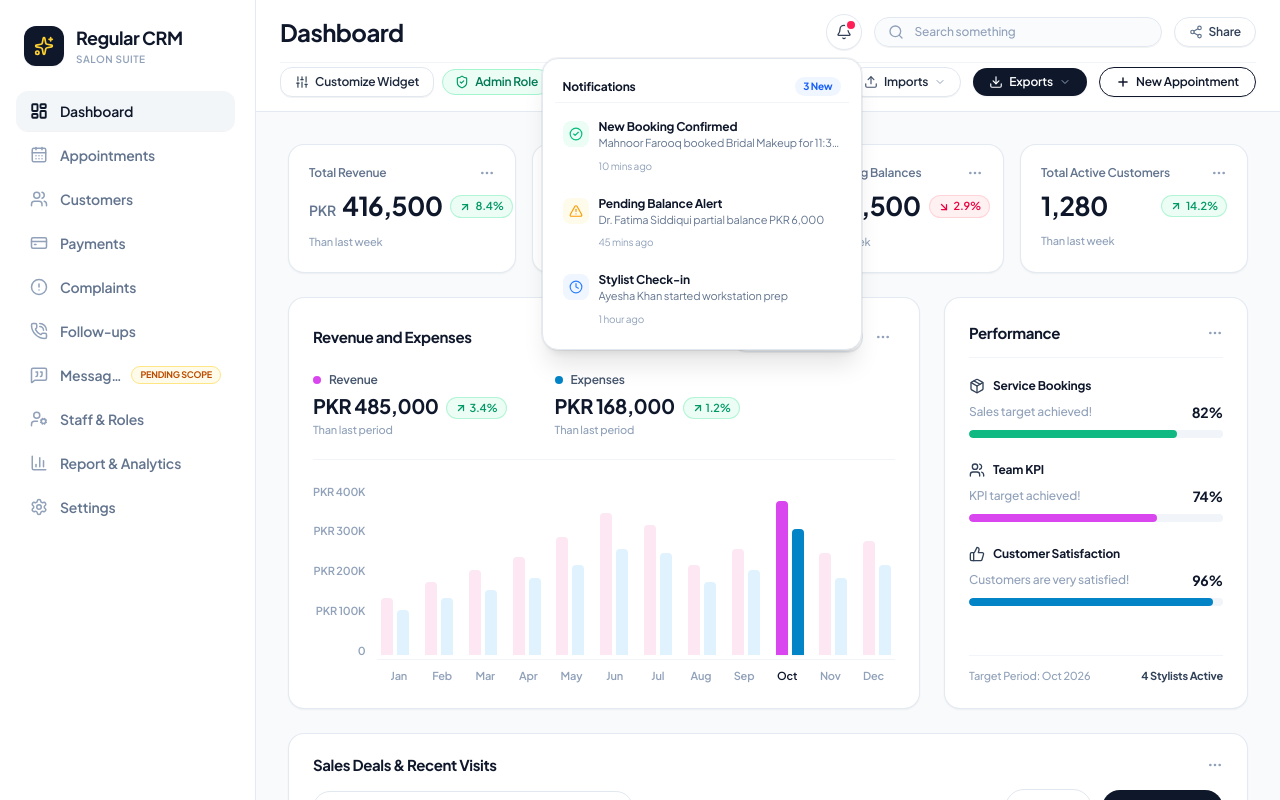
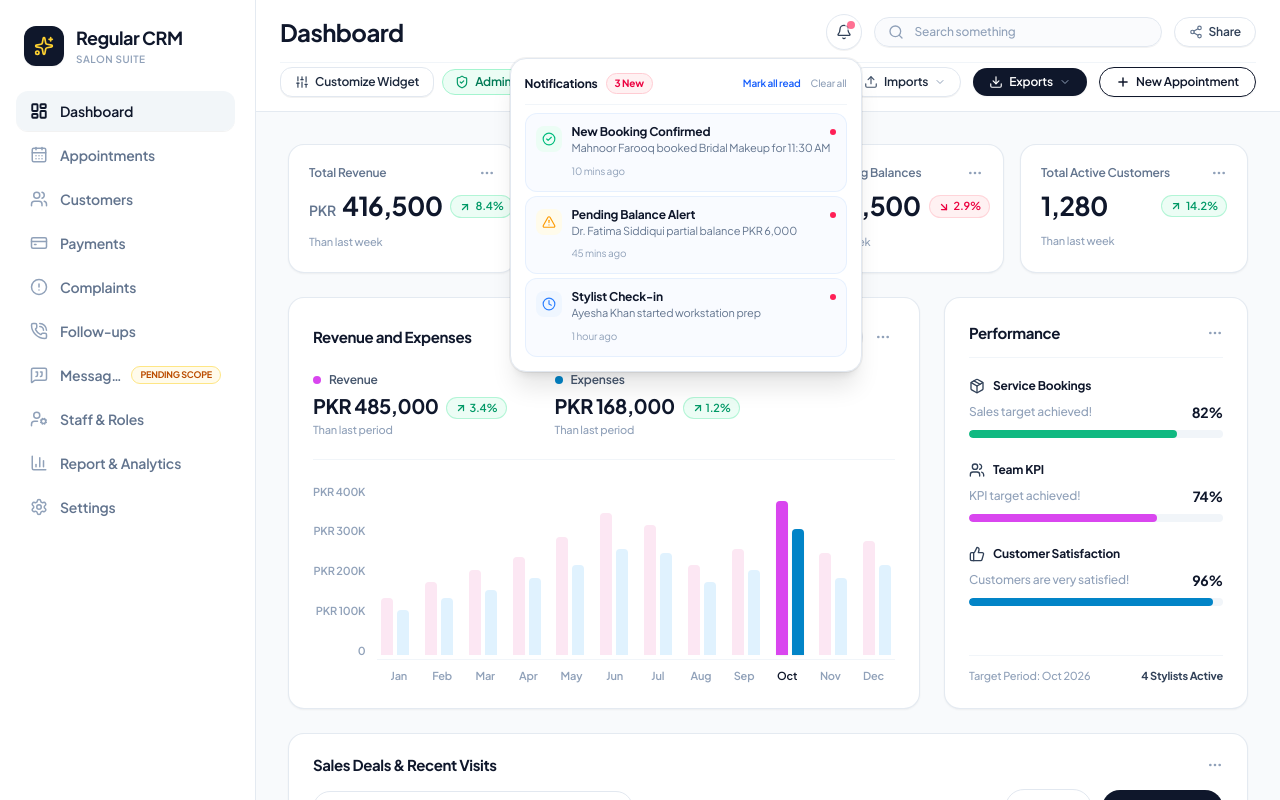
Before and after one commit to khokharyasir749/CRM-System, a Next.js app: page / in a window 1280 px wide. Both pictures are taken after a click on the button 843 px from the left and 32 px from the top of the page. Shown: the top 800 px of the page. Built offline with nearby package versions, Linux system fonts and the light colour scheme.

Commit message:
fix(notifications): make bell red dot dynamic based on unreadCount and allow mark-as-read

```diff
--- a/src/components/layout/Header.tsx
+++ b/src/components/layout/Header.tsx
@@ -66,7 +66,7 @@ export const Header: React.FC<HeaderProps> = ({
   const [notificationsOpen, setNotificationsOpen] = useState(false);
   const [isSearchFocused, setIsSearchFocused] = useState(false);
 
-  const notifications = [
+  const [notifications, setNotifications] = useState([
     {
       id: 1,
       title: "New Booking Confirmed",
@@ -74,6 +74,7 @@ export const Header: React.FC<HeaderProps> = ({
       time: "10 mins ago",
       icon: CheckCircle2,
       color: "text-emerald-500 bg-emerald-50",
+      read: false,
     },
     {
       id: 2,
@@ -82,6 +83,7 @@ export const Header: React.FC<HeaderProps> = ({
       time: "45 mins ago",
       icon: AlertTriangle,
       color: "text-amber-500 bg-amber-50",
+      read: false,
     },
     {
       id: 3,
@@ -90,8 +92,26 @@ export const Header: React.FC<HeaderProps> = ({
       time: "1 hour ago",
       icon: Clock,
       color: "text-blue-500 bg-blue-50",
+      read: false,
     },
-  ];
+  ]);
+
+  const unreadCount = useMemo(
+    () => notifications.filter((n) => !n.read).length,
+    [notifications]
+  );
+
+  const handleToggleNotifications = () => {
+    setNotificationsOpen(!notificationsOpen);
+  };
+
+  const handleMarkAllRead = () => {
+    setNotifications((prev) => prev.map((n) => ({ ...n, read: true })));
+  };
+
+  const handleClearNotifications = () => {
+    setNotifications([]);
+  };
 
   // Dynamic Search Results across Customers, Bookings, and Invoices
   const searchResults = useMemo(() => {
@@ -161,42 +181,103 @@ export const Header: React.FC<HeaderProps> = ({
           {/* Notification Icon */}
           <div className="relative">
             <button
-              onClick={() => setNotificationsOpen(!notificationsOpen)}
-              className="relative flex h-9 w-9 items-center justify-center rounded-full border border-slate-200 bg-white text-slate-600 hover:bg-slate-50 transition-colors shadow-2xs"
+              onClick={handleToggleNotifications}
+              className="relative flex h-9 w-9 items-center justify-center rounded-full border border-slate-200 bg-white text-slate-600 hover:bg-slate-50 transition-colors shadow-2xs cursor-pointer"
+              title="Notifications"
             >
               <Bell className="h-4 w-4 text-slate-700" />
-              <span className="absolute 1 top-1.5 right-1.5 h-2 w-2 rounded-full bg-rose-500 ring-2 ring-white" />
+              {/* Red dot indicator sirf tab nazar aye ga jab unread notifications hongi */}
+              {unreadCount > 0 && (
+                <span className="absolute top-1.5 right-1.5 h-2 w-2 rounded-full bg-rose-500 ring-2 ring-white animate-pulse" />
+              )}
             </button>
 
             {notificationsOpen && (
-              <div className="absolute right-0 mt-2 w-80 rounded-2xl border border-slate-200 bg-white p-3 shadow-xl ring-1 ring-black/5 animate-in fade-in slide-in-from-top-2 z-50">
-                <div className="flex items-center justify-between px-2 py-1.5 border-b border-slate-100">
+              <>
+                <div
+                  className="fixed inset-0 z-40"
+                  onClick={() => setNotificationsOpen(false)}
+                />
+                <div className="absolute right-0 mt-2 w-80 sm:w-88 rounded-2xl border border-slate-200 bg-white p-3.5 shadow-xl ring-1 ring-black/5 animate-in fade-in slide-in-from-top-2 z-50">
+                  <div className="flex items-center justify-between pb-2.5 border-b border-slate-100">
+                    <div className="flex items-center gap-2">
                       <span className="text-xs font-bold text-slate-900">Notifications</span>
-                  <span className="rounded-full bg-blue-50 px-2 py-0.5 text-[10px] font-bold text-blue-600">
-                    3 New
+                      {unreadCount > 0 ? (
+                        <span className="rounded-full bg-rose-50 border border-rose-200 px-2 py-0.5 text-[10px] font-bold text-rose-600">
+                          {unreadCount} New
                         </span>
+                      ) : (
+                        <span className="rounded-full bg-slate-100 px-2 py-0.5 text-[10px] font-semibold text-slate-500">
+                          All read
+                        </span>
+                      )}
                     </div>
+                    {notifications.length > 0 && (
+                      <div className="flex items-center gap-2.5">
+                        {unreadCount > 0 && (
+                          <button
+                            type="button"
+                            onClick={handleMarkAllRead}
+                            className="text-[10px] font-semibold text-blue-600 hover:text-blue-800 transition-colors cursor-pointer"
+                          >
+                            Mark all read
+                          </button>
+                        )}
+                        <button
+                          type="button"
+                          onClick={handleClearNotifications}
+                          className="text-[10px] font-medium text-slate-400 hover:text-slate-600 transition-colors cursor-pointer"
+                        >
+                          Clear all
+                        </button>
+                      </div>
+                    )}
+                  </div>
+
                   <div className="mt-2 flex flex-col gap-1 max-h-72 overflow-y-auto">
-                  {notifications.map((n) => {
+                    {notifications.length === 0 ? (
+                      <div className="py-8 text-center text-xs text-slate-400">
+                        Koi notification nahi hai
+                      </div>
+                    ) : (
+                      notifications.map((n) => {
                         const Icon = n.icon;
                         return (
                           <div
                             key={n.id}
-                        className="flex items-start gap-2.5 rounded-xl p-2 hover:bg-slate-50 transition-colors cursor-pointer"
+                            onClick={() => {
+                              setNotifications((prev) =>
+                                prev.map((item) =>
+                                  item.id === n.id ? { ...item, read: true } : item
+                                )
+                              );
+                            }}
+                            className={`flex items-start gap-2.5 rounded-xl p-2.5 transition-colors cursor-pointer ${
+                              n.read
+                                ? 'opacity-65 hover:bg-slate-50'
+                                : 'bg-blue-50/40 hover:bg-blue-50/70 border border-blue-100/60'
+                            }`}
                           >
                             <div className={`mt-0.5 rounded-lg p-1.5 ${n.color}`}>
                               <Icon className="h-3.5 w-3.5" />
                             </div>
-                        <div className="flex-1">
-                          <p className="text-xs font-bold text-slate-900">{n.title}</p>
+                            <div className="flex-1 min-w-0">
+                              <div className="flex items-center justify-between gap-1">
+                                <p className="text-xs font-bold text-slate-900 truncate">{n.title}</p>
+                                {!n.read && (
+                                  <span className="h-1.5 w-1.5 rounded-full bg-rose-500 shrink-0" />
+                                )}
+                              </div>
                               <p className="text-[11px] text-slate-500 line-clamp-1">{n.desc}</p>
                               <span className="text-[10px] text-slate-400">{n.time}</span>
                             </div>
                           </div>
                         );
-                  })}
+                      })
+                    )}
                   </div>
                 </div>
+              </>
             )}
           </div>
 
```
Lines whose indentation alone changed are shown as unchanged.
